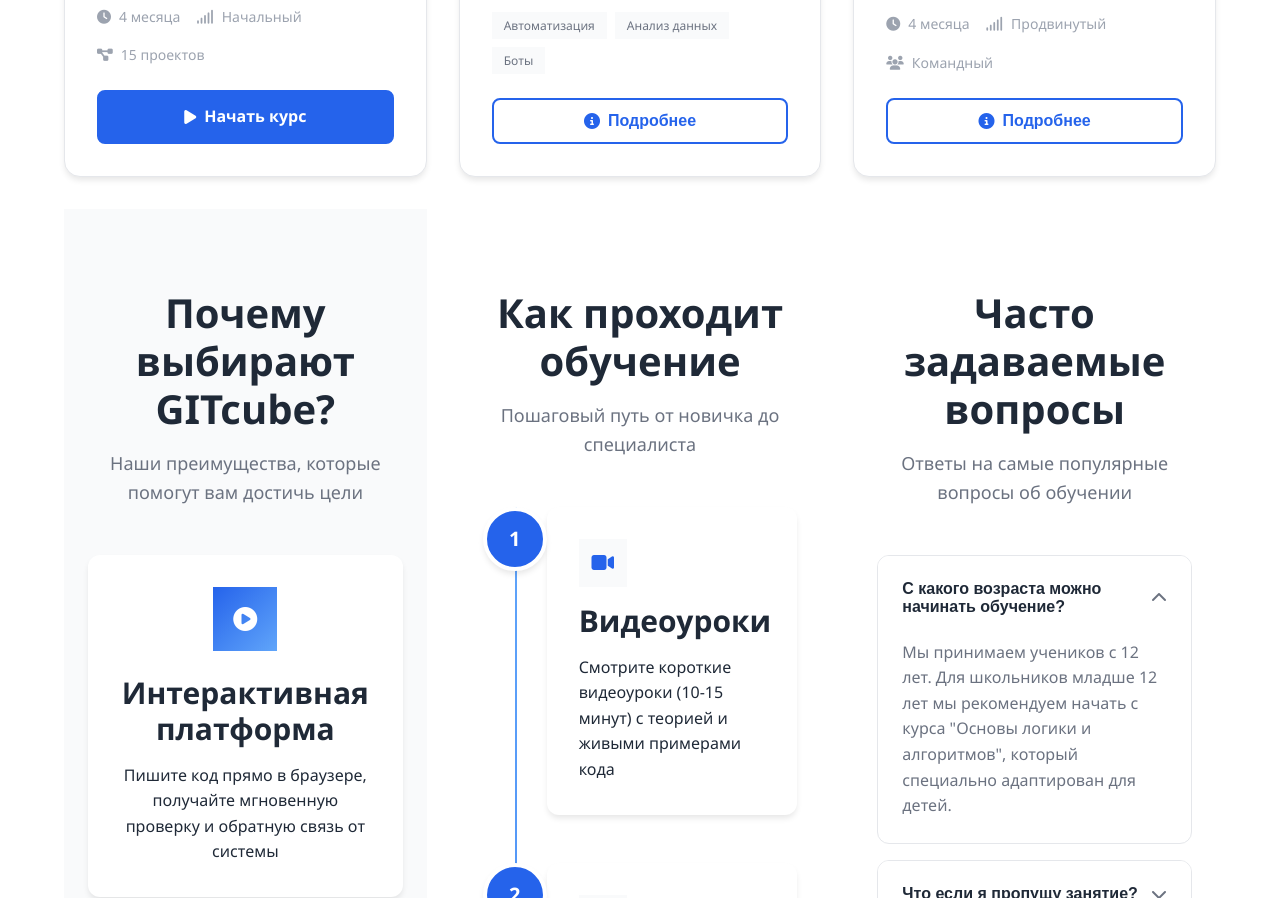
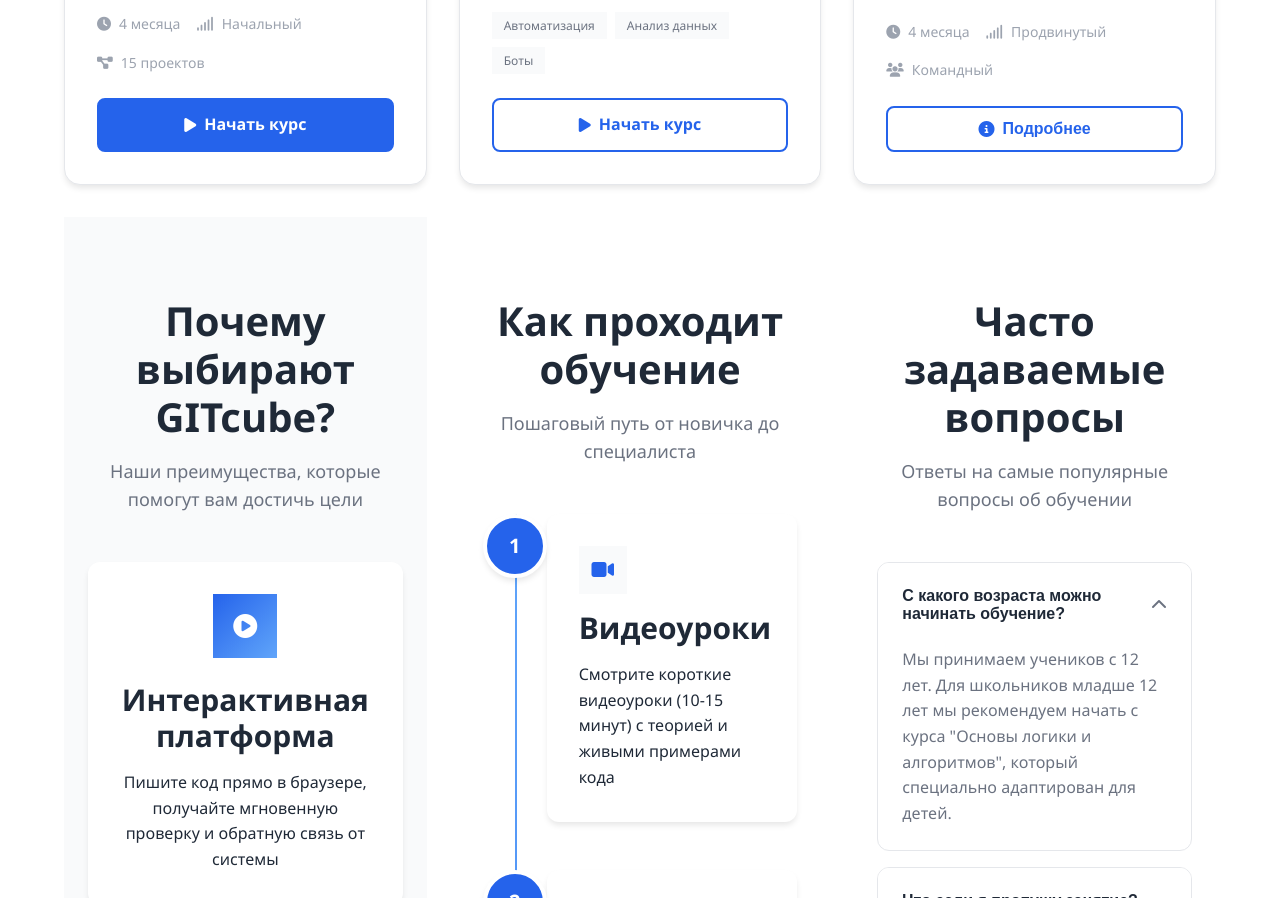
Before and after one commit to newitcube/newitcube.github.io, a plain HTML site: page index.html in a window 1280 px wide. Shown: the part 2059-2957 px from the top of the page. Drawn offline with Linux system fonts and the light colour scheme.

Commit message:
Add files via upload

```diff
--- a/index.html
+++ b/index.html
@@ -245,9 +245,10 @@
         <span class="feature-tag">Боты</span>
     </div>
 
-                        <button class="btn btn-outline btn-block">
-                            <i class="fas fa-info-circle"></i> Подробнее
-                        </button>
+    <!-- Кнопка-ссылка (исправлена) -->
+    <a href="https://gitcube.ru/editor.html" target="_blank" rel="noopener noreferrer" class="btn btn-outline btn-block" style="text-decoration: none; display: flex; align-items: center; justify-content: center; gap: 8px;">
+        <i class="fas fa-play"></i> Начать курс
+    </a>
 </div>
 
 
```
Lines whose indentation alone changed are shown as unchanged.
